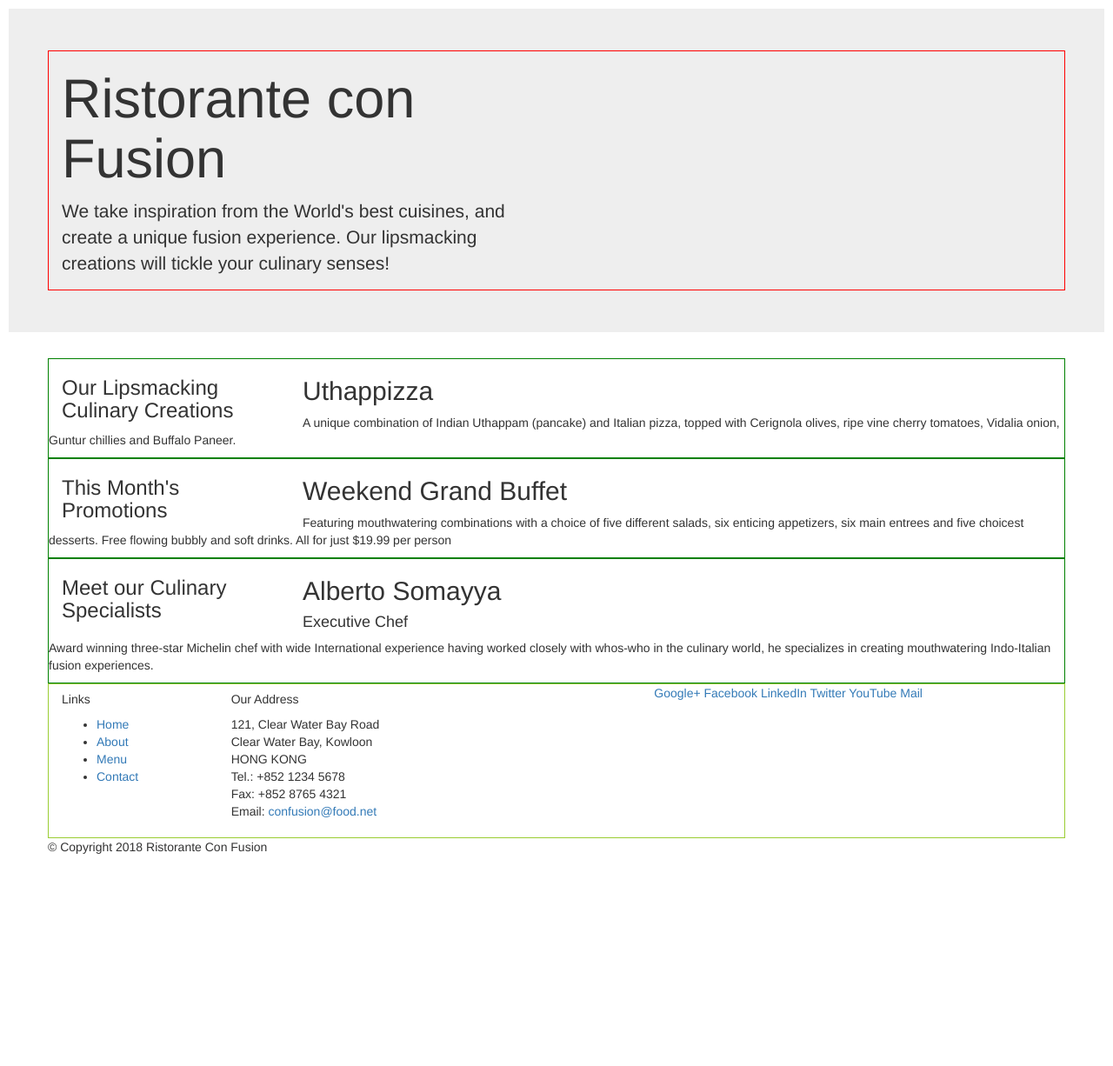
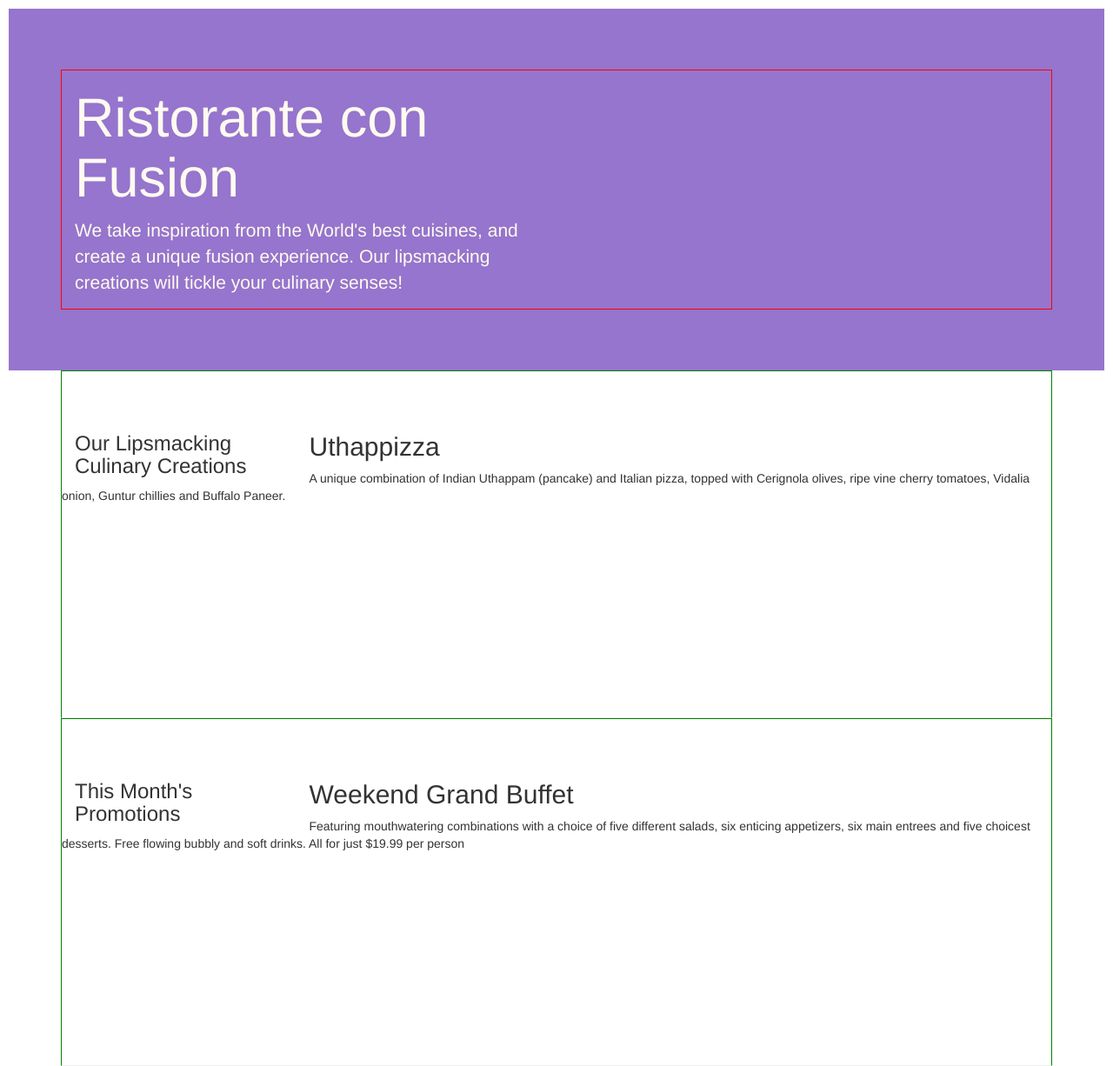
Before and after one commit to aripan/bootstrap4-project, a plain HTML site: page index.html in a window 1280 px wide. Shown: the top 1226 px of the page at 87% size. Before the commit the page ends 1004 px from the top, so only its background shows below. Drawn offline with nearby package versions, Linux system fonts and the light colour scheme.

Commit message:
Bootstrap Grid Part 2

```diff
--- a/css/style.css
+++ b/css/style.css
@@ -13,3 +13,34 @@ body {
 .footer-row {
   border: 1px solid yellowgreen;
 }
+
+.row-header {
+  margin: 0px auto;
+  padding: 0px;
+}
+
+.row-content {
+  margin: 0px auto;
+  padding: 50px 0px 50px 0px;
+  border-bottom: 1px ridge;
+  min-height: 400px;
+}
+
+.footer {
+  background-color: #d1c4e9;
+  margin: 0px auto;
+  padding: 20px 0px 20px 0px;
+}
+
+.jumbotron {
+  padding: 70px 30px 70px 30px;
+  margin: 0px auto;
+  background: #9575cd;
+  color: floralwhite;
+}
+
+address {
+  font-size: 80%;
+  margin: 0px;
+  color: #0f0f0f;
+}
--- a/index.html
+++ b/index.html
@@ -20,7 +20,7 @@
   <body>
     <header class="jumbotron">
       <div class="container">
-        <div class="row header-row">
+        <div class="row header-row row-header">
           <div class="col-12 col-sm-6">
             <h1>Ristorante con Fusion</h1>
             <p>
@@ -35,7 +35,7 @@
     </header>
 
     <div class="container">
-      <div class="row container-row">
+      <div class="row container-row row-content align-items-center">
         <div class="col-12 col-sm-4 order-sm-last col-md-3">
           <h3>Our Lipsmacking Culinary Creations</h3>
         </div>
@@ -49,7 +49,7 @@
         </div>
       </div>
 
-      <div class="row container-row">
+      <div class="row container-row row-content align-items-center">
         <div class="col-12 col-sm-4 col-md-3">
           <h3>This Month's Promotions</h3>
         </div>
@@ -64,7 +64,7 @@
         </div>
       </div>
 
-      <div class="row container-row">
+      <div class="row container-row row-content align-items-center">
         <div class="col-12 col-sm-4 order-sm-last col-md-3">
           <h3>Meet our Culinary Specialists</h3>
         </div>
@@ -81,12 +81,12 @@
       </div>
     </div>
 
-    <footer>
-      <div class="container">
+    <footer class="footer">
+      <div class="container footer">
         <div class="row footer-row">
           <div class="col-4 offset-1 col-sm-2">
             <h5>Links</h5>
-            <ul>
+            <ul class="list-unstyled">
               <li><a href="#">Home</a></li>
               <li><a href="#">About</a></li>
               <li><a href="#">Menu</a></li>
@@ -104,8 +104,8 @@
               Email: <a href="mailto:confusion@food.net">confusion@food.net</a>
             </address>
           </div>
-          <div class="col-12 col-sm-4">
-            <div>
+          <div class="col-12 col-sm-4 align-self-center">
+            <div class="text-center">
               <a href="http://google.com/+">Google+</a>
               <a href="http://www.facebook.com/profile.php?id=">Facebook</a>
               <a href="http://www.linkedin.com/in/">LinkedIn</a>
@@ -115,7 +115,7 @@
             </div>
           </div>
         </div>
-        <div class="row">
+        <div class="row justify-content-center">
           <div class="col-auto">
             <p>© Copyright 2018 Ristorante Con Fusion</p>
           </div>
```
